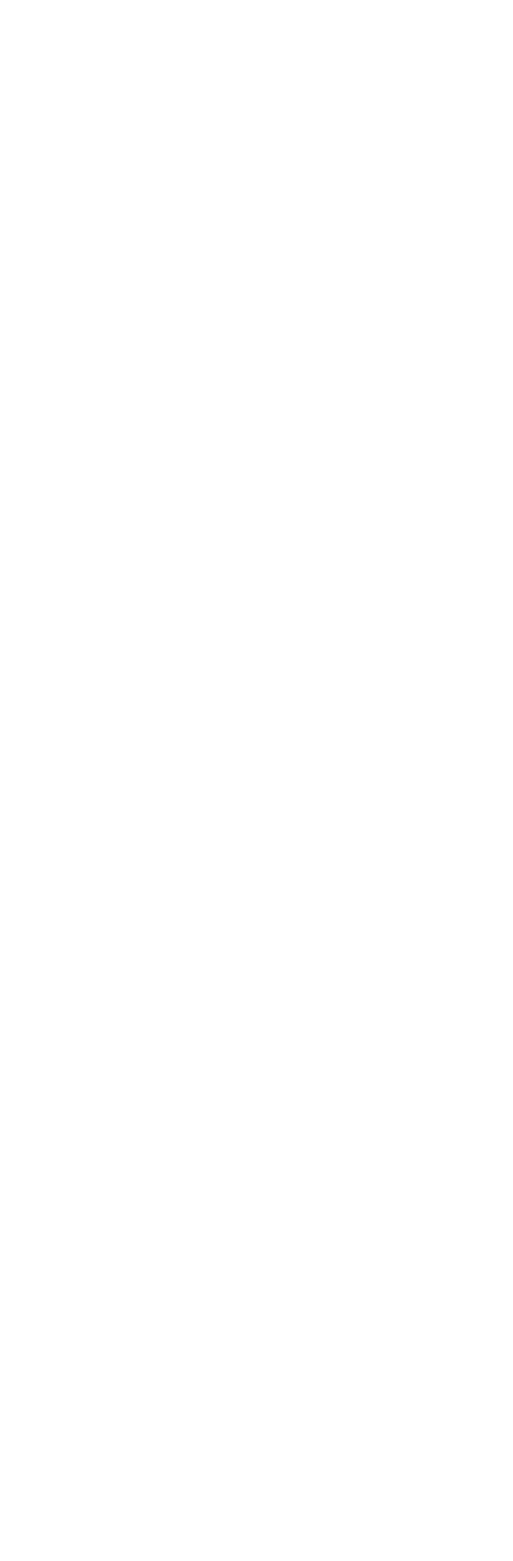
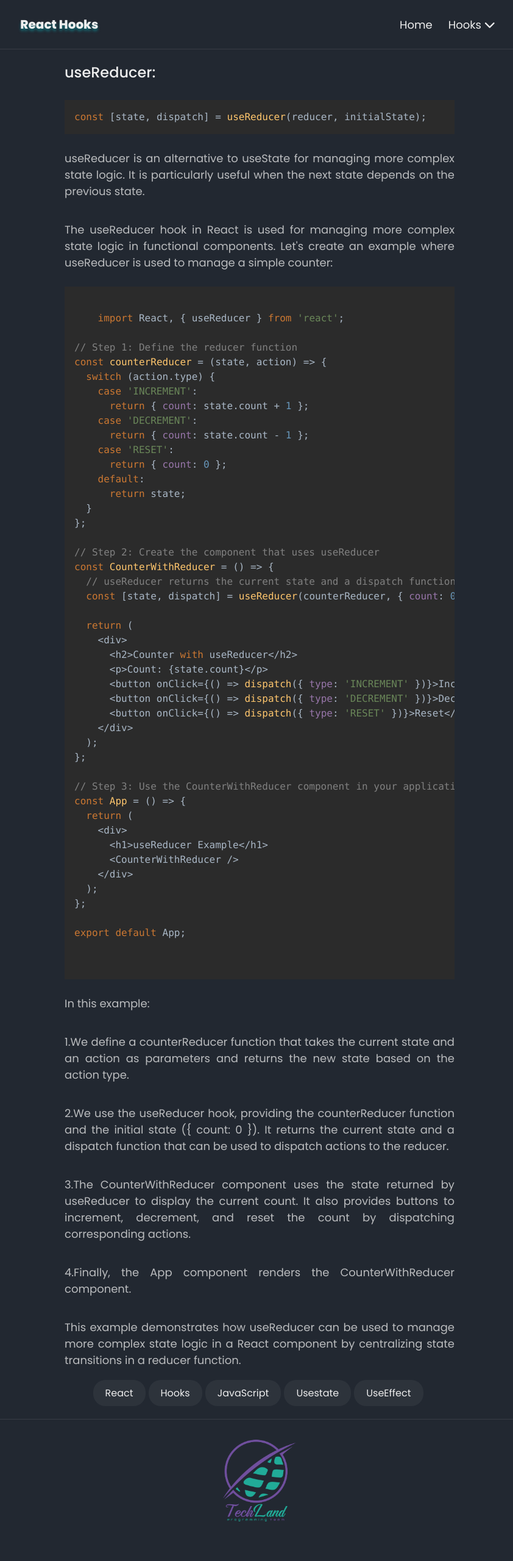
Before and after one commit to YousufMohammadi/01-react-hooks, a React (Create React App) app: page /useReducer in a window 1280 px wide. Before the commit this address had no page. Shown: the top 2560 px of the page at 61% size, without its empty margins (214-1056 px from the left). Before the commit the page ends 800 px from the top, so only its background shows below. Built offline with nearby package versions, Linux system fonts and the light colour scheme.

Commit message:
useReducer page completed

```diff
--- a/src/App.js
+++ b/src/App.js
@@ -2,6 +2,10 @@ import { BrowserRouter as Router, Route, Routes } from "react-router-dom";
 import { Home } from "./Pages/Home";
 import { UseState } from "./Pages/UseState";
 import { UseEffect } from "./Pages/UseEffect";
+import { UseContext } from "./Pages/UseContext";
+import { UseReducer } from "./Pages/UseReducer";
+// import { UseCallBack } from "./Pages/UseCallBack";
+// import { UseMemo } from "./Pages/UseMemo";
 
 function App() {
   return (
@@ -11,6 +15,10 @@ function App() {
         <Route path="/home" element={<Home />} />
         <Route path="/useState" element={<UseState />} />
         <Route path="/useEffect" element={<UseEffect />} />
+        <Route path="/useContext" element={<UseContext /> } />
+        <Route path="/useReducer" element={<UseReducer /> } />
+        {/* <Route path="/useCallBack" element={<UseCallBack /> } />
+        <Route path="/useMemo" element={<UseMemo /> } /> */}
       </Routes>
     </Router>
   );
--- /dev/null
+++ b/src/Pages/UseReducer.jsx
@@ -0,0 +1,99 @@
+import CodeSpace from "../Components/CodeSpace";
+import { Footer } from "../Components/Footer";
+import { Header } from "../Components/Header";
+import Heading from "../Components/Heading";
+import Image from "../Components/Image";
+import Paragraph from "../Components/Paragraph";
+import Tag from "../Components/Tag";
+import Title from "../Components/Title";
+import "../Styles/Pages/Home.css"
+export function UseReducer(props) {
+    const codeSnippet = `const [state, dispatch] = useReducer(reducer, initialState);`;
+    const codeSnippet2 = `
+    import React, { useReducer } from 'react';
+
+// Step 1: Define the reducer function
+const counterReducer = (state, action) => {
+  switch (action.type) {
+    case 'INCREMENT':
+      return { count: state.count + 1 };
+    case 'DECREMENT':
+      return { count: state.count - 1 };
+    case 'RESET':
+      return { count: 0 };
+    default:
+      return state;
+  }
+};
+
+// Step 2: Create the component that uses useReducer
+const CounterWithReducer = () => {
+  // useReducer returns the current state and a dispatch function
+  const [state, dispatch] = useReducer(counterReducer, { count: 0 });
+
+  return (
+    <div>
+      <h2>Counter with useReducer</h2>
+      <p>Count: {state.count}</p>
+      <button onClick={() => dispatch({ type: 'INCREMENT' })}>Increment</button>
+      <button onClick={() => dispatch({ type: 'DECREMENT' })}>Decrement</button>
+      <button onClick={() => dispatch({ type: 'RESET' })}>Reset</button>
+    </div>
+  );
+};
+
+// Step 3: Use the CounterWithReducer component in your application
+const App = () => {
+  return (
+    <div>
+      <h1>useReducer Example</h1>
+      <CounterWithReducer />
+    </div>
+  );
+};
+
+export default App;
+
+    `;
+    return <div id="home">
+        <Header />
+        <div className="home-content">
+            <Heading heading="useReducer:" />
+            <CodeSpace language="javascript" code={codeSnippet} />
+            <Paragraph
+             pragraph="useReducer is an alternative to useState for managing more complex state logic. It is particularly useful when the next state depends on the previous state."
+            />
+            <Paragraph
+             pragraph="The useReducer hook in React is used for managing more complex state logic in functional components. Let's create an example where useReducer is used to manage a simple counter:"
+            />
+            <CodeSpace language="javascript" code={codeSnippet2} />
+            <Paragraph
+             pragraph="In this example:"
+            />
+            <Paragraph
+             pragraph=" 1.We define a counterReducer function that takes the current state and an action as parameters and returns the new state based on the action type."
+            />
+            <Paragraph
+             pragraph=" 2.We use the useReducer hook, providing the counterReducer function and the initial state ({ count: 0 }). It returns the current state and a dispatch function that can be used to dispatch actions to the reducer."
+            />
+            <Paragraph
+             pragraph=" 3.The CounterWithReducer component uses the state returned by useReducer to display the current count. It also provides buttons to increment, decrement, and reset the count by dispatching corresponding actions."
+            />
+            <Paragraph
+             pragraph=" 4.Finally, the App component renders the CounterWithReducer component."
+            />
+            <Paragraph
+             pragraph="This example demonstrates how useReducer can be used to manage more complex state logic in a React component by centralizing state transitions in a reducer function."
+            />
+            <div style={{marginTop:10}}>
+            <Tag link="www.google.com" title="React"/>
+            <Tag link="www.google.com" title="Hooks"/>
+            <Tag link="www.google.com" title="JavaScript"/>
+            <Tag link="www.google.com" title="Usestate"/>
+            <Tag link="www.google.com" title="UseEffect"/>
+            </div>
+
+        </div>
+        <Footer />
+    </div>
+}
```
